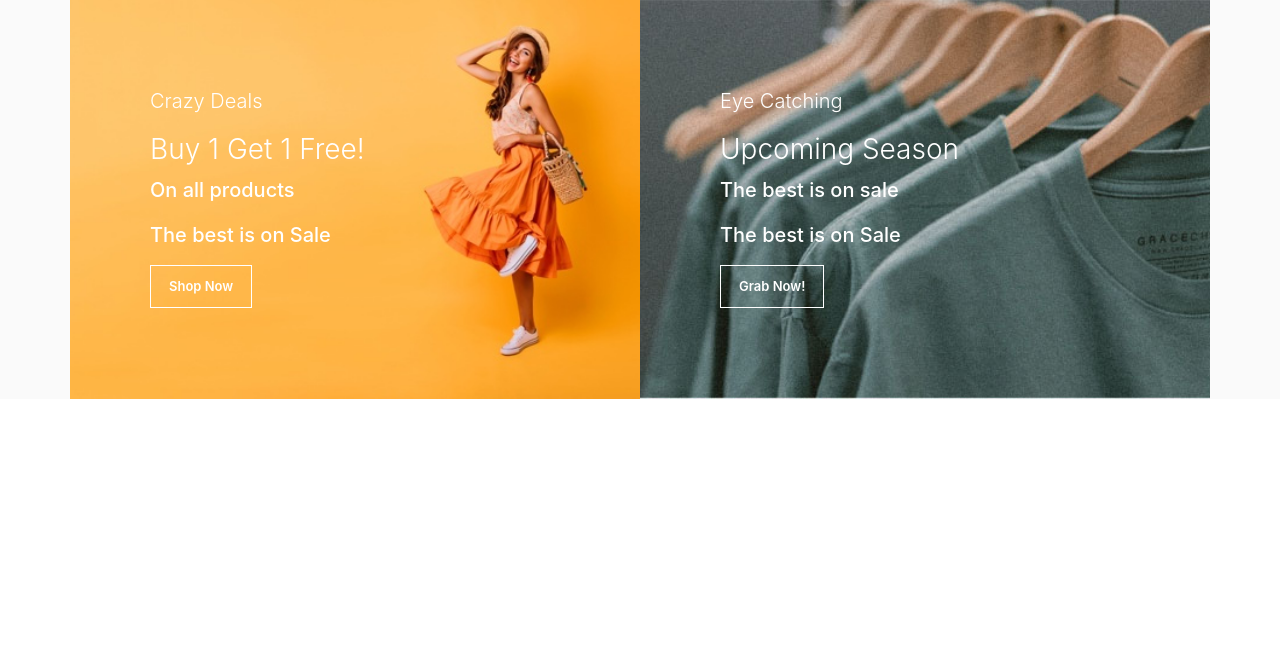
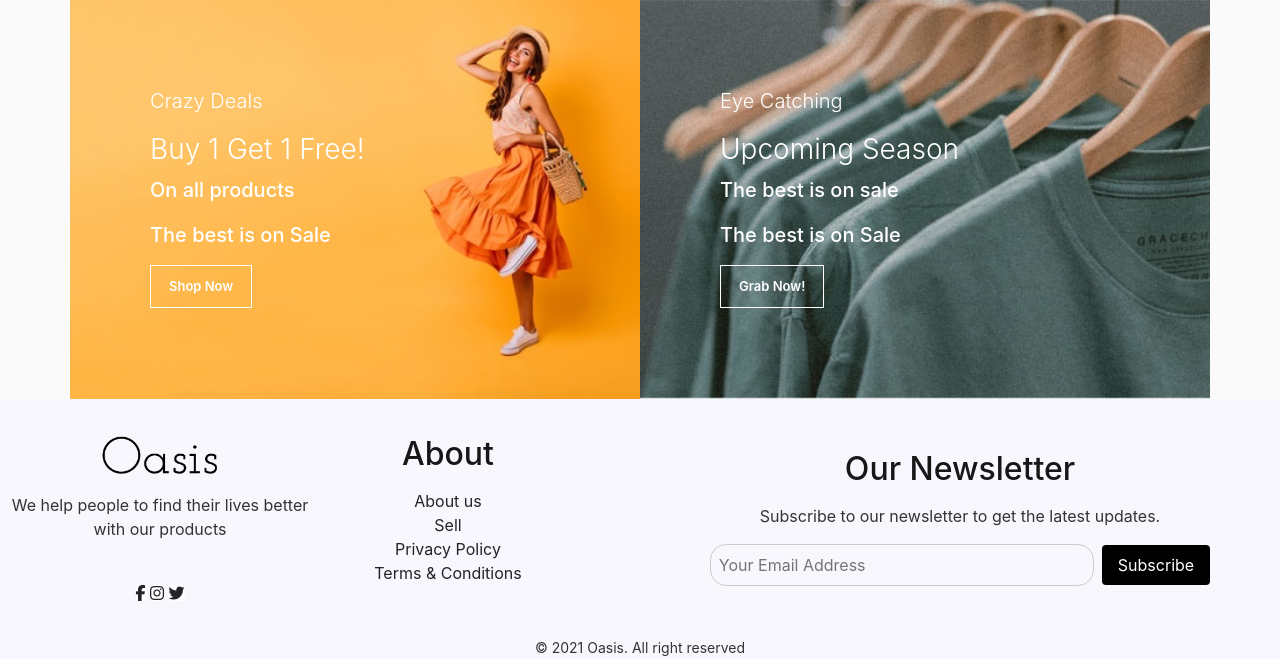
Before and after one commit to AmiraliSajadi/Oasis-Storefront, a Flask app: page / in a window 1280 px wide. Shown: the part 4436-5095 px from the top of the page. Before the commit the page ends 4835 px from the top, so only its background shows below. Run offline with Flask 2, Linux system fonts and the light colour scheme; some libraries are stand-ins or nearby versions.

Commit message:
Added footer to main page

```diff
--- a/app/static/css/main.css
+++ b/app/static/css/main.css
@@ -1128,54 +1128,7 @@ a.article-title:hover {
     color: #088178;
     border: 1px solid #cce7d0;
 }
-<<<<<<< Updated upstream
 
-=======
-
-.cart-sidebar {
-    position: fixed;
-    top: 60px;
-    /* Adjust this value to match the height of your page header */
-    right: -100%;
-    /* Start offscreen */
-    width: 300px;
-    height: calc(100% - 60px);
-    /* Adjust this value to match the height of your page header */
-    background: white;
-    box-shadow: -2px 0 5px rgba(0, 0, 0, .5);
-    z-index: 1000;
-    /* Ensure it's above other content but below any full-screen modals */
-    transition: right 0.3s ease;
-    overflow-y: auto;
-    /* Add scroll for overflow content */
-}
-
-.cart-sidebar.active {
-    right: 0;
-    /* Slide in */
-}
-
-.wishlist-sidebar {
-    position: fixed;
-    top: 60px;
-    /* Adjust based on header height */
-    right: -100%;
-    /* Start offscreen */
-    width: 300px;
-    height: calc(100% - 60px);
-    background: white;
-    box-shadow: -2px 0 5px rgba(0, 0, 0, .5);
-    z-index: 1000;
-    transition: right 0.3s ease;
-    overflow-y: auto;
-}
-
-.wishlist-sidebar.active {
-    right: 0;
-    /* Slide in */
-}
-
->>>>>>> Stashed changes
 #pagination .container {
     display: flex;
     justify-content: center;
@@ -1238,51 +1191,67 @@ a.article-title:hover {
 .sidebar {
     position: fixed;
     top: 0;
-    right: -300px; /* Initially hide the sidebar off-screen */
+    right: -300px;
     width: 300px;
     height: 100%;
     background-color: #fff;
     box-shadow: 0 0 10px rgba(0, 0, 0, 0.1);
-    transition: right 0.3s ease; /* Add smooth transition for sliding effect */
+    transition: right 0.3s ease;
 }
 
 .sidebar.active {
-right: 0; /* Slide the sidebar in when it has the 'active' class */
+    right: 0;
 }
 
-/* Add styling for the content inside the sidebar */
 .sidebar-content {
     padding: 20px;
 }
 
 .form-control-lg {
-    padding: .5rem .75rem; /* Adjust padding to make text boxes smaller */
-    font-size: .875rem; /* Adjust font size as needed */
+    padding: .5rem .75rem;
+    /* Adjust padding to make text boxes smaller */
+    font-size: .875rem;
+    /* Adjust font size as needed */
 }
 
 /* Adjust width and padding for a more compact look */
 .form-control-lg {
-    max-width: 300px; /* Adjust width as needed */
-    margin: auto; /* Center the input boxes */
+    max-width: 300px;
+    /* Adjust width as needed */
+    margin: auto;
+    /* Center the input boxes */
 }
 
 /* Smaller and more compact button */
 .btn-outline-info {
-    padding: .25rem .5rem; /* Adjust padding to make the button smaller */
-    font-size: .875rem; /* Adjust font size as needed */
-    max-width: 200px; /* Adjust button width as needed */
-    margin: 20px auto; /* Center the button and add some margin at the top */
-    display: block; /* Necessary to apply margin auto for centering */
+    padding: .25rem .5rem;
+    /* Adjust padding to make the button smaller */
+    font-size: .875rem;
+    /* Adjust font size as needed */
+    max-width: 200px;
+    /* Adjust button width as needed */
+    margin: 20px auto;
+    /* Center the button and add some margin at the top */
+    display: block;
+    /* Necessary to apply margin auto for centering */
 }
-.form-group, .form-group div, .btn-outline-info {
-    margin-left: 0 !important; /* Remove any auto margin */
-    align-items: flex-start; /* Align items to the start of the flex container */
+
+.form-group,
+.form-group div,
+.btn-outline-info {
+    margin-left: 0 !important;
+    /* Remove any auto margin */
+    align-items: flex-start;
+    /* Align items to the start of the flex container */
 }
 
 /* Ensure inputs and button start from the left edge */
-.form-control-lg, .btn-outline-info {
-    width: auto; /* Allow the element to grow as needed, remove if fixed width is preferred */
-    margin-left: 0 !important; /* Remove any right margin if present */
+.form-control-lg,
+.btn-outline-info {
+    width: auto;
+    /* Allow the element to grow as needed, remove if fixed width is preferred */
+    margin-left: 0 !important;
+    /* Remove any right margin if present */
 }
 
 .form-check {
@@ -1292,6 +1261,133 @@ right: 0; /* Slide the sidebar in when it has the 'active' class */
 
 .form-check-input {
     width: auto;
-    margin-right: auto; /* Pushes the checkbox to the left */
-    margin-left: 5; /* Ensures it stays at the very left */
+    margin-right: auto;
+    /* Pushes the checkbox to the left */
+    margin-left: 5;
+    /* Ensures it stays at the very left */
 }
+
+
+
+.footer {
+    position: relative;
+    overflow: hidden;
+    background-color: hsl(250, 60%, 98%);
+}
+
+.footer_container {
+    display: grid;
+    grid-template-columns: 25% 15% 60%;
+    /* justify-self: center; */
+    column-gap: 2rem;
+    margin-top: 2rem;
+}
+
+.footer_content {
+    display: flex;
+    flex-direction: column;
+    align-items: center; /* Centers the content vertically in the column */
+    justify-content: center; /* Centers the content horizontally in the column */
+}
+
+.footer_logo {
+
+    color: hsl(250, 8%, 15%);
+    text-transform: lowercase;
+    font-weight: 600;
+    letter-spacing: 1px;
+    display: inline-flex;
+    align-items: center;
+    column-gap: .25rem;
+    margin-bottom: 1rem;
+}
+
+/* .footer_logo */
+
+.footer_description {
+    margin-bottom: 2.5rem;
+}
+
+.footer_social {
+    display: flex;
+    column-gap: 1rem;
+    margin-bottom: 2.5rem;
+}
+
+.footer_social-link {
+    display: inline-flex;
+    background: #fff;
+    color: hsl(250, 8%, 15%);
+    font-size: 1rem;
+    font-size: 1rem;
+    font-size: 1rem;
+    border-radius: .25rem;
+    transition: .2s;
+}
+
+.footer_social-link:hover {
+    background: #000;
+    color: #fff;
+}
+
+.footer_title {
+    font-size: 2rem;
+    margin-bottom: 1rem;
+}
+
+.footer_links {
+    display: grid;
+    font-size: 1.5rem;
+    row-gap: .35rem;
+}
+
+.footer_link {
+    font-size: 1rem;
+    color: hsl(250, 8%, 15%);
+    transition: .3s;
+}
+
+.footer_link:hover {
+    color: hsl(250, 8%, 15%);
+}
+
+.footer_copy {
+    display: block;
+    font-size: .875rem;
+    text-align: center;
+    margin-top: 2rem;
+}
+
+.footer_newsletter-form {
+    display: flex;
+    flex-direction: row;
+    gap: 0.5rem;
+    align-items: center;
+    justify-content: center;
+    width: 100%;
+}
+
+.footer_newsletter-form input[type="email"] {
+    /* flex-grow: 1; */
+    padding: 0.5rem;
+    font-size: 1rem;
+    border: 1px solid #ccc;
+    width: 50%;
+    border-radius: 1rem;
+
+}
+
+.footer_newsletter-form button {
+    padding: 0.5rem 1rem;
+    background-color: #000;
+    color: #fff;
+    border: none;
+    border-radius: 0.25rem;
+    cursor: pointer;
+    white-space: nowrap;
+}
+
+.footer_newsletter-form button:hover {
+    background-color: #333;
+    /* Adjust hover effect as needed */
+}
--- a/app/templates/home.html
+++ b/app/templates/home.html
@@ -412,6 +412,11 @@
 </div>
 
 
+
+
+
+
+
 {%endblock main_content%}
 
 
--- a/app/templates/layout.html
+++ b/app/templates/layout.html
@@ -137,6 +137,55 @@
 
     {%block content%}{%endblock%}
   </main>
+  <!-- #### Footer -->
+
+  <div class="footer">
+    <div class="footer_container grid">
+      <div class="footer_content">
+        <a href="{{url_for('home')}}" class="footer_logo"><img src="../static/img/logo1.png" alt="Oasis logo" width="130" height="45"></a>
+
+        <p class="footer_description">We help people to find their lives better <br> with our products</p>
+
+        <div>
+          <a href="#" class="footer_social-link">
+            <i class="fab fa-facebook-f"></i>
+          </a>
+          <a href="#" class="footer_social-link">
+            <i class="fab fa-instagram"></i>
+          </a>
+          <a href="#" class="footer_social-link">
+            <i class="fab fa-twitter"></i>
+          </a>
+
+        </div>
+
+      </div>
+      <div class="footer_content">
+        <h3 class="footer_title">About</h3>
+        <ul class="footer_link">
+          <li><a href="{{url_for('about')}}" class="footer_link">About us</a></li>
+          <li><a href="{{url_for('sell')}}" class="footer_link">Sell</a></li>
+          <li><a href="#" class="footer_link">Privacy Policy</a></li>
+          <li><a href="#" class="footer_link">Terms & Conditions</a></li>
+
+        </ul>
+      </div>
+      <div class="footer_content">
+        <!-- Newsletter section -->
+        <h3 class="footer_title">Our Newsletter</h3>
+        <p>Subscribe to our newsletter to get the latest updates.</p>
+        <form action="#" method="POST" class="footer_newsletter-form">
+          <input type="email" placeholder="Your Email Address" required>
+          <button type="submit">Subscribe</button>
+        </form>
+      </div>
+    </div>
+
+    <span class="footer_copy">&#169; 2021 Oasis. All right reserved</span>
+
+  </div>
+
+
 
   <!-- Sign In Modal -->
   <div class="modal fade" id="signInModal" tabindex="-1" role="dialog" aria-labelledby="signInModalLabel"
@@ -214,15 +263,24 @@
 
   <div id="wishlistSidebar" class="sidebar">
     <!-- Content for the wishlist sidebar -->
-      Lorem ipsum dolor sit amet consectetur, adipisicing elit. Accusantium recusandae impedit dolore deleniti, explicabo iste praesentium quibusdam. Sint, eaque ullam? Sequi aspernatur, harum repellat quod ut expedita ducimus cum alias.
-      Lorem ipsum dolor sit amet consectetur, adipisicing elit. Accusantium recusandae impedit dolore deleniti, explicabo iste praesentium quibusdam. Sint, eaque ullam? Sequi aspernatur, harum repellat quod ut expedita ducimus cum alias.
-      Lorem ipsum dolor sit amet consectetur, adipisicing elit. Accusantium recusandae impedit dolore deleniti, explicabo iste praesentium quibusdam. Sint, eaque ullam? Sequi aspernatur, harum repellat quod ut expedita ducimus cum alias.
-      Lorem ipsum dolor sit amet consectetur, adipisicing elit. Accusantium recusandae impedit dolore deleniti, explicabo iste praesentium quibusdam. Sint, eaque ullam? Sequi aspernatur, harum repellat quod ut expedita ducimus cum alias.
-      Lorem ipsum dolor sit amet consectetur, adipisicing elit. Accusantium recusandae impedit dolore deleniti, explicabo iste praesentium quibusdam. Sint, eaque ullam? Sequi aspernatur, harum repellat quod ut expedita ducimus cum alias.
-      Lorem ipsum dolor sit amet consectetur, adipisicing elit. Accusantium recusandae impedit dolore deleniti, explicabo iste praesentium quibusdam. Sint, eaque ullam? Sequi aspernatur, harum repellat quod ut expedita ducimus cum alias.
-      Lorem ipsum dolor sit amet consectetur, adipisicing elit. Accusantium recusandae impedit dolore deleniti, explicabo iste praesentium quibusdam. Sint, eaque ullam? Sequi aspernatur, harum repellat quod ut expedita ducimus cum alias.
-      Lorem ipsum dolor sit amet consectetur, adipisicing elit. Accusantium recusandae impedit dolore deleniti, explicabo iste praesentium quibusdam. Sint, eaque ullam? Sequi aspernatur, harum repellat quod ut expedita ducimus cum alias.
-      Lorem ipsum dolor sit amet consectetur, adipisicing elit. Accusantium recusandae impedit dolore deleniti, explicabo iste praesentium quibusdam. Sint, eaque ullam? Sequi aspernatur, harum repellat quod ut expedita ducimus cum alias.
+    Lorem ipsum dolor sit amet consectetur, adipisicing elit. Accusantium recusandae impedit dolore deleniti, explicabo
+    iste praesentium quibusdam. Sint, eaque ullam? Sequi aspernatur, harum repellat quod ut expedita ducimus cum alias.
+    Lorem ipsum dolor sit amet consectetur, adipisicing elit. Accusantium recusandae impedit dolore deleniti, explicabo
+    iste praesentium quibusdam. Sint, eaque ullam? Sequi aspernatur, harum repellat quod ut expedita ducimus cum alias.
+    Lorem ipsum dolor sit amet consectetur, adipisicing elit. Accusantium recusandae impedit dolore deleniti, explicabo
+    iste praesentium quibusdam. Sint, eaque ullam? Sequi aspernatur, harum repellat quod ut expedita ducimus cum alias.
+    Lorem ipsum dolor sit amet consectetur, adipisicing elit. Accusantium recusandae impedit dolore deleniti, explicabo
+    iste praesentium quibusdam. Sint, eaque ullam? Sequi aspernatur, harum repellat quod ut expedita ducimus cum alias.
+    Lorem ipsum dolor sit amet consectetur, adipisicing elit. Accusantium recusandae impedit dolore deleniti, explicabo
+    iste praesentium quibusdam. Sint, eaque ullam? Sequi aspernatur, harum repellat quod ut expedita ducimus cum alias.
+    Lorem ipsum dolor sit amet consectetur, adipisicing elit. Accusantium recusandae impedit dolore deleniti, explicabo
+    iste praesentium quibusdam. Sint, eaque ullam? Sequi aspernatur, harum repellat quod ut expedita ducimus cum alias.
+    Lorem ipsum dolor sit amet consectetur, adipisicing elit. Accusantium recusandae impedit dolore deleniti, explicabo
+    iste praesentium quibusdam. Sint, eaque ullam? Sequi aspernatur, harum repellat quod ut expedita ducimus cum alias.
+    Lorem ipsum dolor sit amet consectetur, adipisicing elit. Accusantium recusandae impedit dolore deleniti, explicabo
+    iste praesentium quibusdam. Sint, eaque ullam? Sequi aspernatur, harum repellat quod ut expedita ducimus cum alias.
+    Lorem ipsum dolor sit amet consectetur, adipisicing elit. Accusantium recusandae impedit dolore deleniti, explicabo
+    iste praesentium quibusdam. Sint, eaque ullam? Sequi aspernatur, harum repellat quod ut expedita ducimus cum alias.
     <p>Wishlist Placeholder Paragraph</p>
   </div>
 
```
Also changed, not shown: app/static/img/logo1.png (added). Lines whose indentation alone changed are shown as unchanged.
